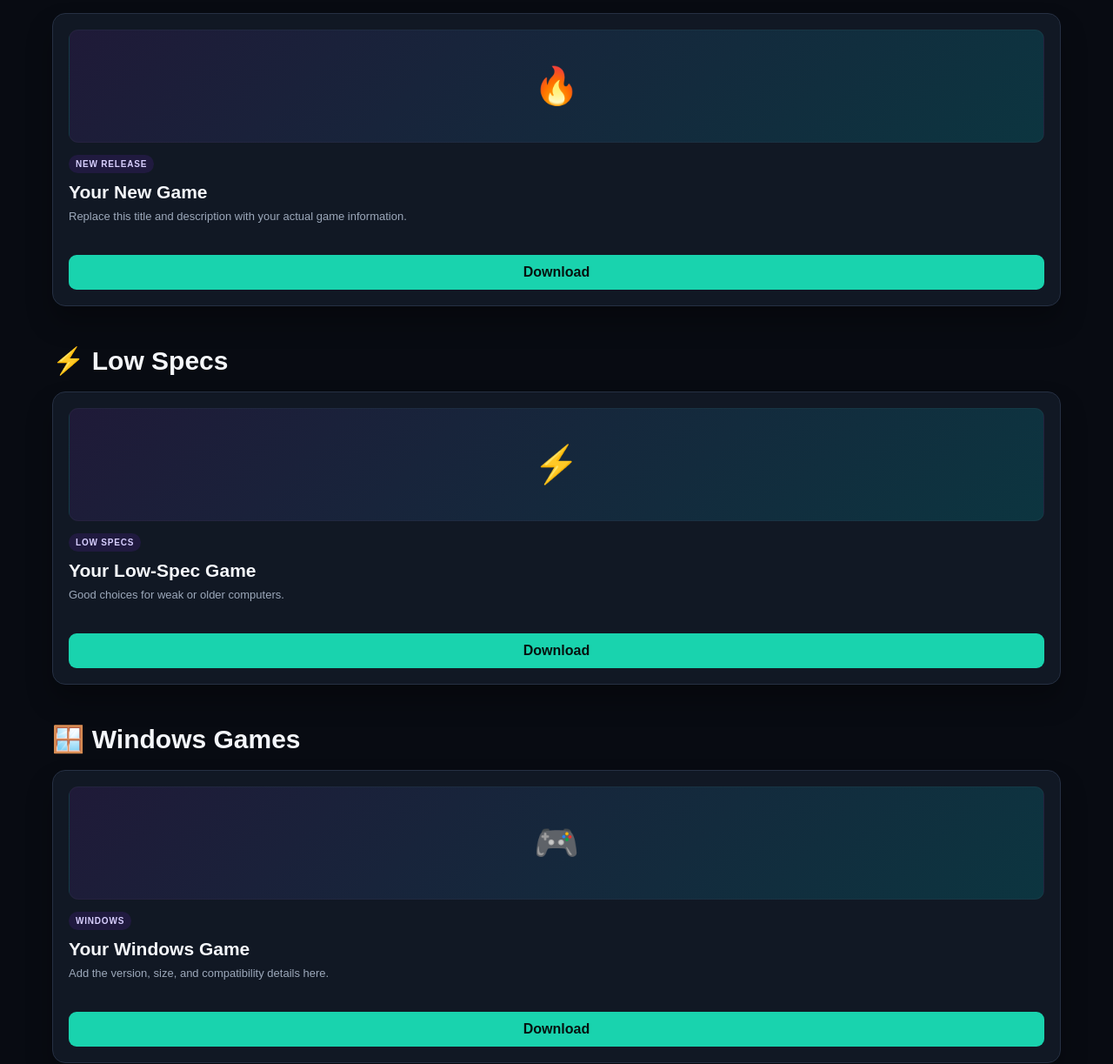
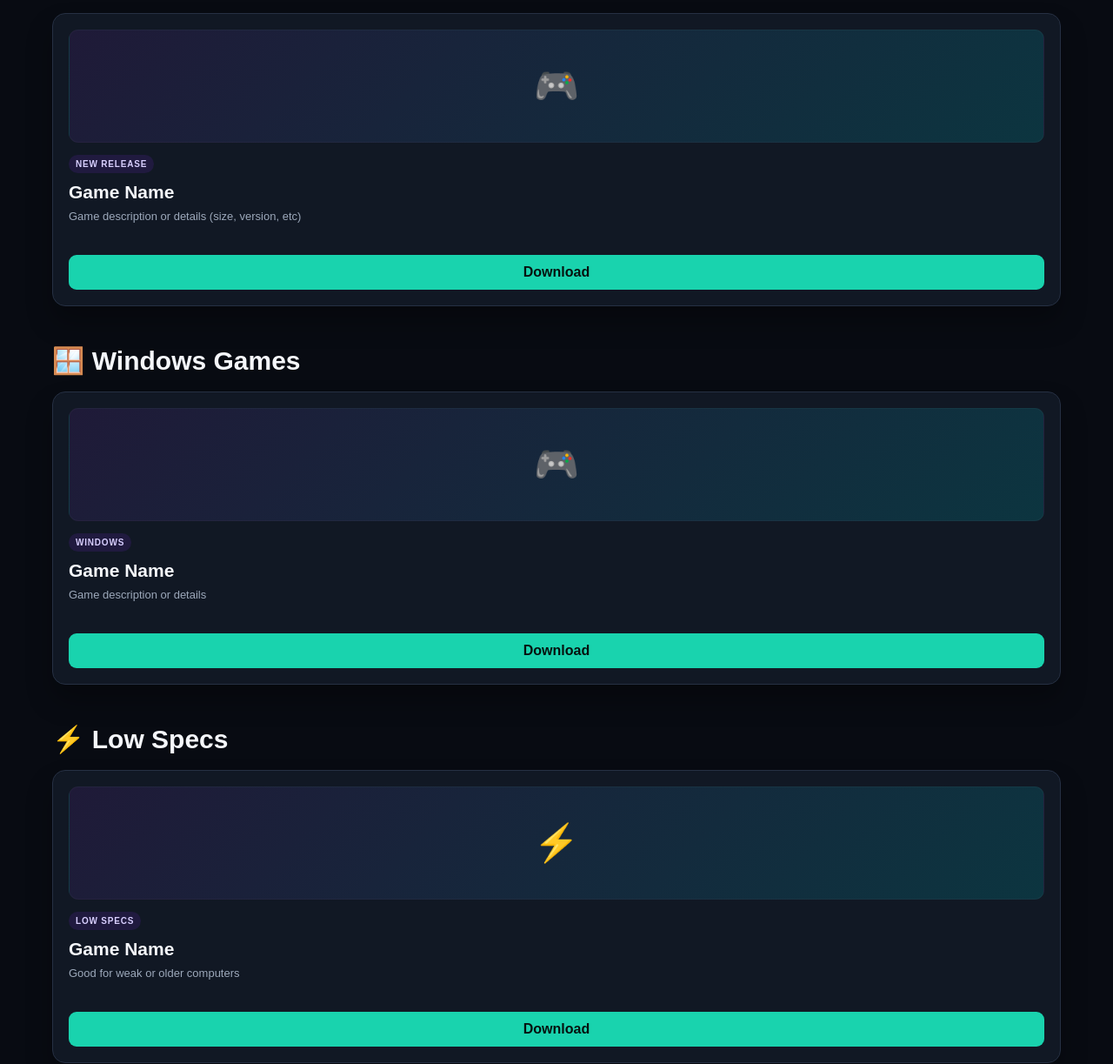
Before and after one commit to GAMERPH/jbawali30-cyber.github.io, a plain HTML site: page index.html in a window 1280 px wide. Shown: the part 689-1912 px from the top of the page at 87% size. Drawn offline with Linux system fonts and the light colour scheme.

Commit message:
Update page with easy game card template for adding download links

```diff
--- a/index.html
+++ b/index.html
@@ -188,6 +188,12 @@
       border-radius: 15px;
       padding: 18px;
       box-shadow: 0 18px 30px var(--shadow);
+      transition: 0.2s ease;
+    }
+
+    .card:hover {
+      border-color: var(--purple);
+      box-shadow: 0 18px 30px rgba(124, 92, 255, 0.15);
     }
 
     .icon {
@@ -235,6 +241,12 @@
       border-radius: 9px;
       font-weight: 900;
       margin-top: 14px;
+      transition: 0.2s ease;
+    }
+
+    .download:hover {
+      background: #16c099;
+      transform: translateY(-2px);
     }
 
     .notice {
@@ -268,9 +280,9 @@
     <nav>
       <a class="logo" href="#home"><b>GAMEPH</b></a>
       <a href="#home">Home</a>
-      <a href="#lowspecs">Low Specs</a>
       <a href="#new">New Releases</a>
       <a href="#windows">Windows</a>
+      <a href="#lowspecs">Low Specs</a>
       <a href="#playstation">PS Emu</a>
       <a href="#xbox">Xbox Emu</a>
       <a href="#software">Software</a>
@@ -301,12 +313,29 @@
     <section id="new">
       <h2>🔥 New Releases</h2>
       <div class="grid">
-        <article class="card" data-cat="windows" data-text="new release windows game arcade action">
-          <div class="icon">🔥</div>
+        <!-- ADD NEW GAMES HERE -->
+        <!-- Template: Copy this and paste for each game -->
+        <article class="card" data-cat="windows" data-text="your game name description">
+          <div class="icon">🎮</div>
           <span class="tag">New Release</span>
-          <h3>Your New Game</h3>
-          <p>Replace this title and description with your actual game information.</p>
-          <a class="download" href="#" onclick="return edit()">Download</a>
+          <h3>Game Name</h3>
+          <p>Game description or details (size, version, etc)</p>
+          <a class="download" href="YOUR_DOWNLOAD_LINK_HERE" target="_blank">Download</a>
+        </article>
+        <!-- END TEMPLATE -->
+      </div>
+    </section>
+
+    <section id="windows">
+      <h2>🪟 Windows Games</h2>
+      <div class="grid">
+        <!-- ADD WINDOWS GAMES HERE -->
+        <article class="card" data-cat="windows" data-text="windows game pc download">
+          <div class="icon">🎮</div>
+          <span class="tag">Windows</span>
+          <h3>Game Name</h3>
+          <p>Game description or details</p>
+          <a class="download" href="YOUR_DOWNLOAD_LINK_HERE" target="_blank">Download</a>
         </article>
       </div>
     </section>
@@ -314,25 +343,13 @@
     <section id="lowspecs">
       <h2>⚡ Low Specs</h2>
       <div class="grid">
+        <!-- ADD LOW-SPEC GAMES HERE -->
         <article class="card" data-cat="lowspecs" data-text="low specs game lightweight pc">
           <div class="icon">⚡</div>
           <span class="tag">Low Specs</span>
-          <h3>Your Low-Spec Game</h3>
-          <p>Good choices for weak or older computers.</p>
-          <a class="download" href="#" onclick="return edit()">Download</a>
-        </article>
-      </div>
-    </section>
-
-    <section id="windows">
-      <h2>🪟 Windows Games</h2>
-      <div class="grid">
-        <article class="card" data-cat="windows" data-text="windows game pc download">
-          <div class="icon">🎮</div>
-          <span class="tag">Windows</span>
-          <h3>Your Windows Game</h3>
-          <p>Add the version, size, and compatibility details here.</p>
-          <a class="download" href="#" onclick="return edit()">Download</a>
+          <h3>Game Name</h3>
+          <p>Good for weak or older computers</p>
+          <a class="download" href="YOUR_DOWNLOAD_LINK_HERE" target="_blank">Download</a>
         </article>
       </div>
     </section>
@@ -340,12 +357,13 @@
     <section id="playstation">
       <h2>🎮 PlayStation Emu</h2>
       <div class="grid">
+        <!-- ADD PLAYSTATION RESOURCES HERE -->
         <article class="card" data-cat="playstation" data-text="playstation emulator resource">
           <div class="icon">🕹️</div>
           <span class="tag">PS Emu</span>
-          <h3>PlayStation Resource</h3>
-          <p>Use this section for legal emulator or platform resources.</p>
-          <a class="download" href="#" onclick="return edit()">Open Link</a>
+          <h3>Resource Name</h3>
+          <p>Legal emulator or platform resource</p>
+          <a class="download" href="YOUR_LINK_HERE" target="_blank">Open Link</a>
         </article>
       </div>
     </section>
@@ -353,12 +371,13 @@
     <section id="xbox">
       <h2>🟩 Xbox Emu</h2>
       <div class="grid">
+        <!-- ADD XBOX RESOURCES HERE -->
         <article class="card" data-cat="xbox" data-text="xbox emulator resource">
           <div class="icon">🟩</div>
           <span class="tag">Xbox Emu</span>
-          <h3>Xbox Resource</h3>
-          <p>Add a legal emulator, guide, or launch resource here.</p>
-          <a class="download" href="#" onclick="return edit()">Open Link</a>
+          <h3>Resource Name</h3>
+          <p>Legal emulator or launch resource</p>
+          <a class="download" href="YOUR_LINK_HERE" target="_blank">Open Link</a>
         </article>
       </div>
     </section>
@@ -366,12 +385,13 @@
     <section id="software">
       <h2>🛠️ Software</h2>
       <div class="grid">
+        <!-- ADD SOFTWARE/TOOLS HERE -->
         <article class="card" data-cat="software" data-text="software utility app download">
           <div class="icon">💻</div>
           <span class="tag">Software</span>
-          <h3>Your Software</h3>
-          <p>Use this card for a legal utility, tool, or app download.</p>
-          <a class="download" href="#" onclick="return edit()">Download</a>
+          <h3>Software Name</h3>
+          <p>Tool or utility description</p>
+          <a class="download" href="YOUR_DOWNLOAD_LINK_HERE" target="_blank">Download</a>
         </article>
       </div>
     </section>
@@ -409,11 +429,6 @@
         runFilter();
       });
     });
-
-    function edit() {
-      alert('Edit this card in index.html and replace the download link with your legal URL.');
-      return false;
-    }
   </script>
 </body>
 </html>
```
